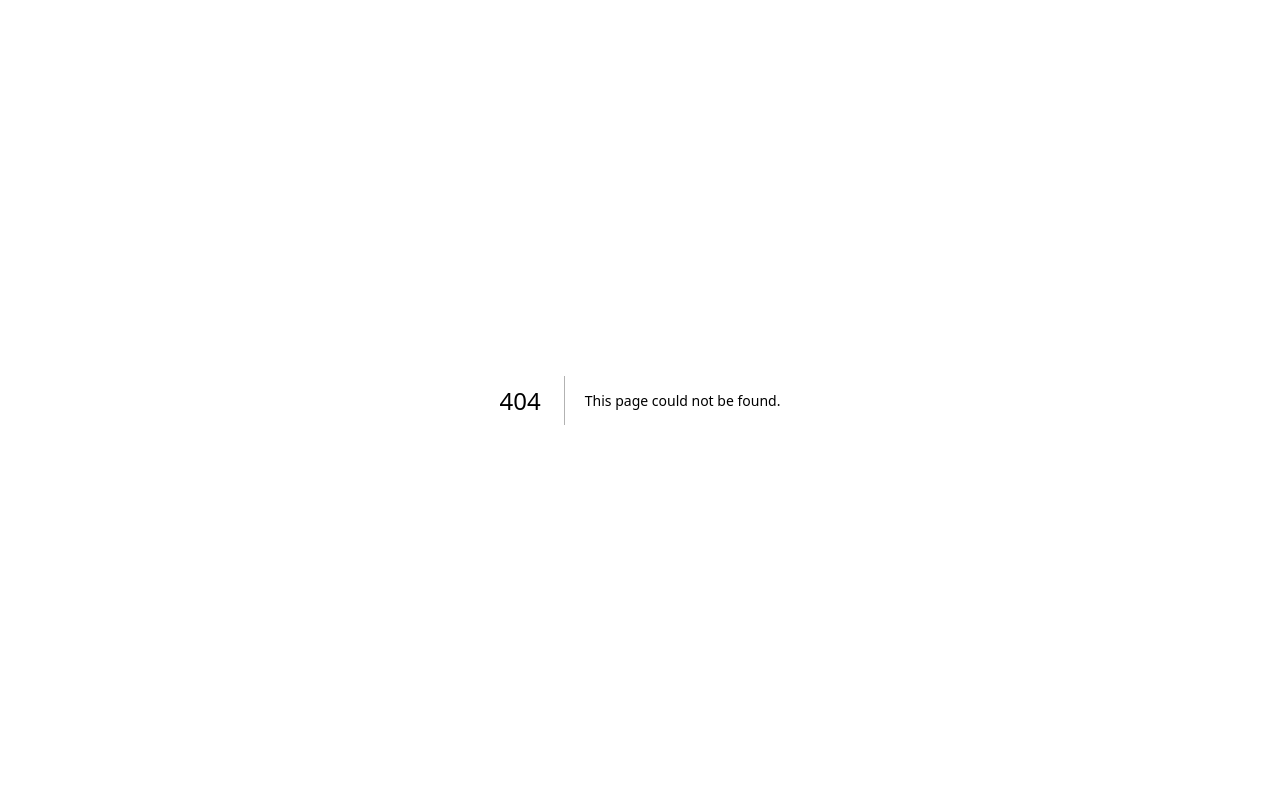
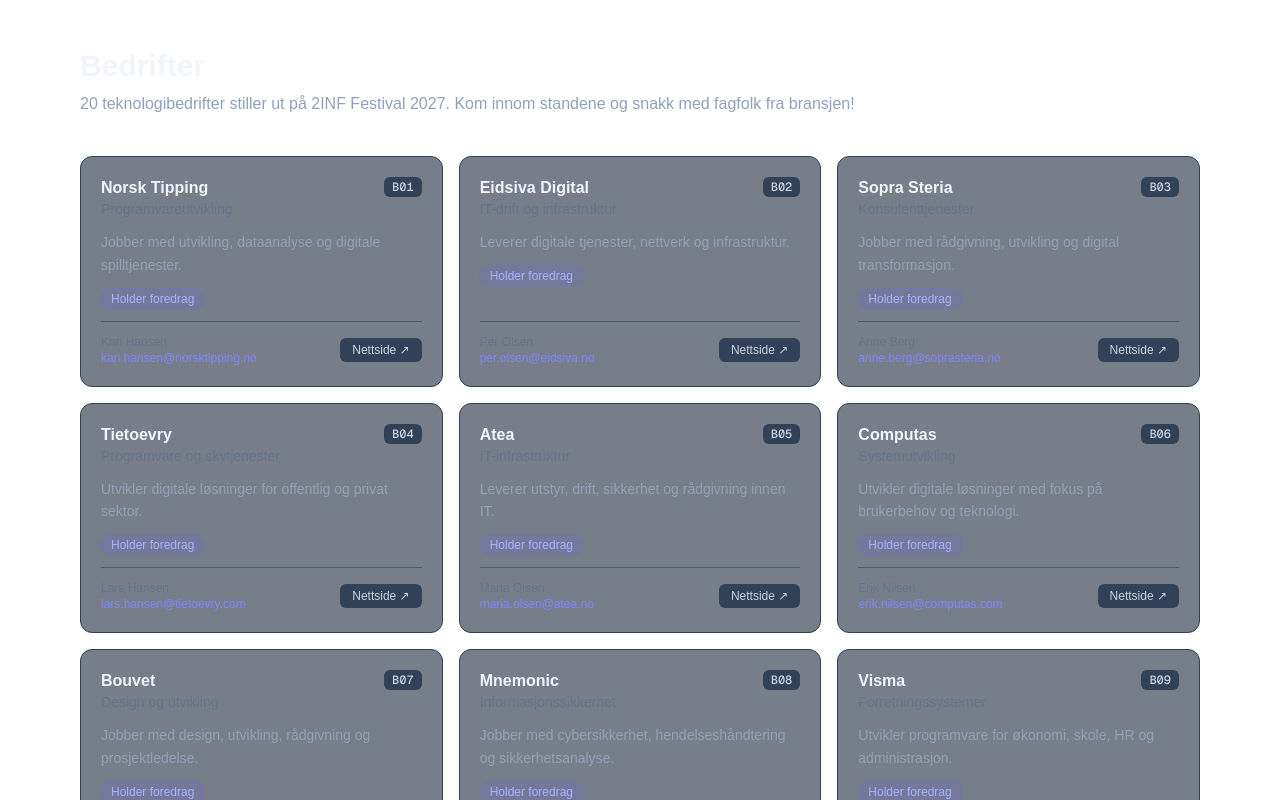
Before and after one commit to SharkFF0/2inf-festival, a Next.js app: page /bedrifter in a window 1280 px wide. Before the commit this address had no page. Shown: the top 800 px of the page. Built offline with nearby package versions, Linux system fonts and the light colour scheme.

Commit message:
add bedrifter underpage to the site

```diff
--- /dev/null
+++ b/app/bedrifter/page.tsx
@@ -0,0 +1,72 @@
+import { bedrifter } from "@/data/festival";
+
+export default function Bedrifter() {
+  return (
+    <div className="mx-auto max-w-6xl px-4 py-12">
+      <div className="mb-10">
+        <h1 className="text-3xl font-bold text-slate-100">Bedrifter</h1>
+        <p className="mt-2 text-slate-400">
+          {bedrifter.length} teknologibedrifter stiller ut på 2INF Festival
+          2027. Kom innom standene og snakk med fagfolk fra bransjen!
+        </p>
+      </div>
+
+      <div className="grid gap-4 sm:grid-cols-2 lg:grid-cols-3">
+        {bedrifter.map((b) => (
+          <article
+            key={b.id}
+            className="flex flex-col gap-3 rounded-xl border border-slate-700 bg-slate-800/60 p-5 transition-all hover:border-indigo-500/40 hover:bg-slate-800"
+          >
+            {/* Header */}
+            <div className="flex items-start justify-between gap-2">
+              <div>
+                <h2 className="font-semibold text-slate-100 leading-snug">
+                  {b.navn}
+                </h2>
+                <p className="text-sm text-slate-500">{b.bransje}</p>
+              </div>
+              <span className="shrink-0 rounded-md bg-slate-700 px-2 py-0.5 text-xs font-mono font-medium text-slate-300">
+                {b.standnummer}
+              </span>
+            </div>
+
+            {/* Beskrivelse */}
+            <p className="text-sm text-slate-400 leading-relaxed">
+              {b.beskrivelse}
+            </p>
+
+            {/* Tags */}
+            <div className="flex flex-wrap gap-2">
+              {b.harForedrag && (
+                <span className="rounded-full bg-indigo-500/15 px-2.5 py-0.5 text-xs font-medium text-indigo-300 ring-1 ring-indigo-500/25">
+                  Holder foredrag
+                </span>
+              )}
+            </div>
+
+            {/* Footer */}
+            <div className="mt-auto border-t border-slate-700/60 pt-3 flex items-center justify-between">
+              <div className="text-xs text-slate-500">
+                <p>{b.kontaktperson}</p>
+                <a
+                  href={`mailto:${b.epost}`}
+                  className="text-indigo-400 hover:text-indigo-300 transition-colors"
+                >
+                  {b.epost}
+                </a>
+              </div>
+              <a
+                href={b.nettside}
+                target="_blank"
+                rel="noopener noreferrer"
+                className="rounded-md bg-slate-700 px-3 py-1 text-xs font-medium text-slate-300 transition-colors hover:bg-indigo-600 hover:text-white"
+              >
+                Nettside ↗
+              </a>
+            </div>
+          </article>
+        ))}
+      </div>
+    </div>
+  );
+}
```
